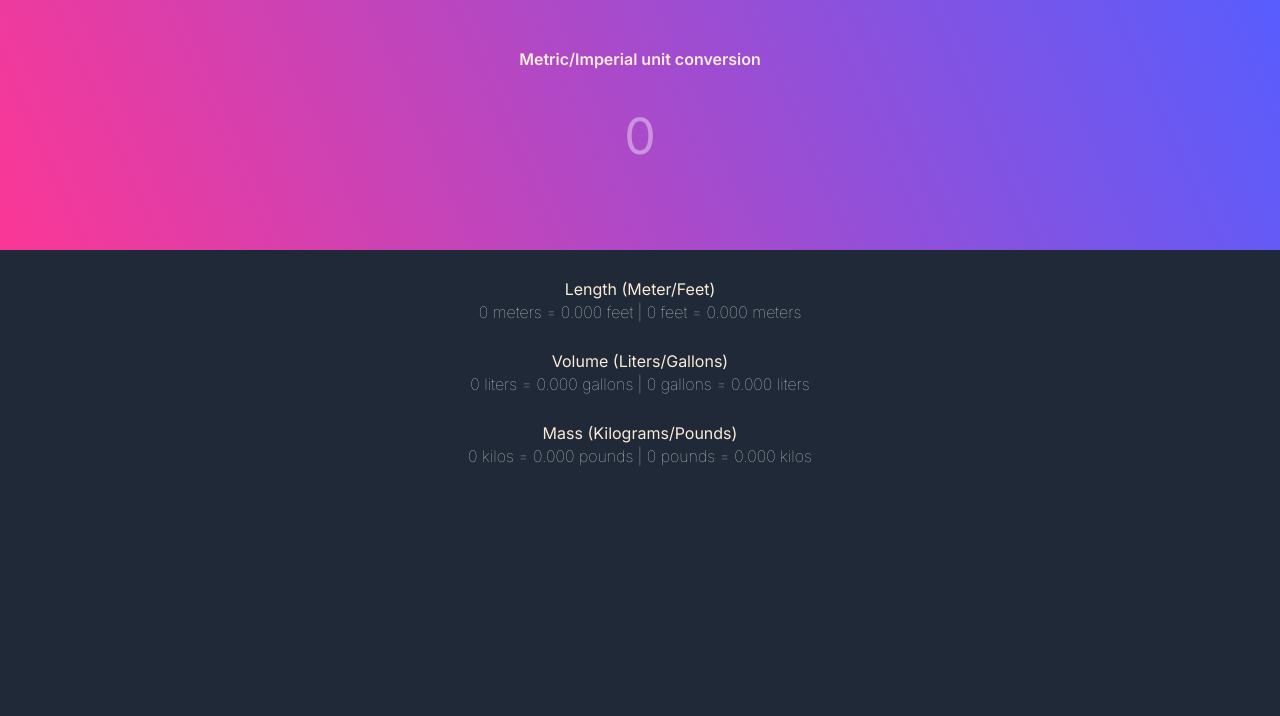
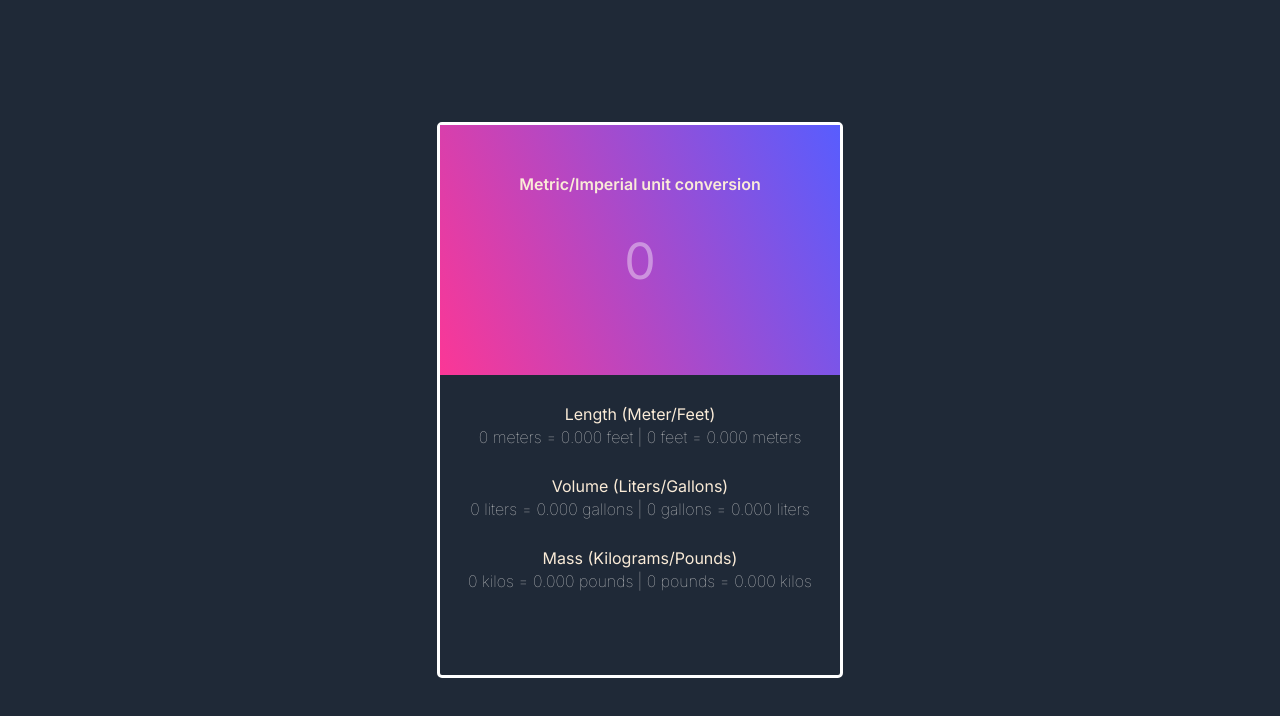
Before and after one commit to raaf2rid/Unit-Converter, a plain HTML site: page index.html in a window 1280 px wide. Drawn offline with nearby package versions, Linux system fonts and the light colour scheme.

Commit message:
Update index.css

```diff
--- a/index.css
+++ b/index.css
@@ -8,9 +8,21 @@
 
 
 #container{
+  background: #1F2937;
+  width: 400px;
+  height: 550px;
+  margin: auto;
+  position: absolute;
+  top: 0;
+  bottom: 0;
+  left: 0;
+  right: 0;
+  border: 3px solid #FFFFFF;
+  border-radius: 5px;
   display: flex;
+  /* justify-content: center; */
+  align-items: center;
   flex-direction: column;
-
 }
 
 #box-1 {
@@ -75,9 +87,14 @@ input::-webkit-outer-spin-button,
 input::-webkit-inner-spin-button {
 -webkit-appearance: none;
 margin: 0;
+color: red;
 }
 
-::-webkit-input-placeholder{
+#input-value:focus{
+  outline: none;
+}
+
+::placeholder{
   opacity: 40%;
   color: white;
 }
```
Lines whose indentation alone changed are shown as unchanged.
